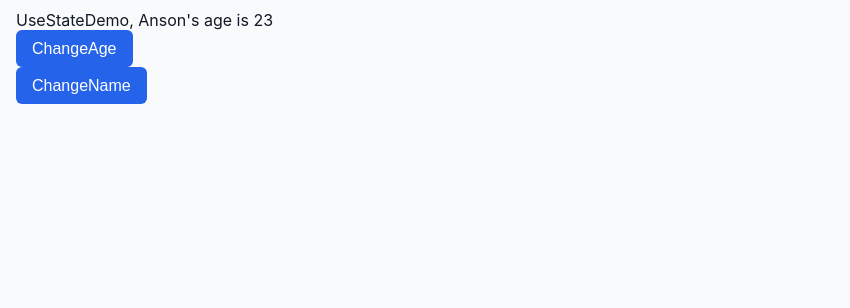
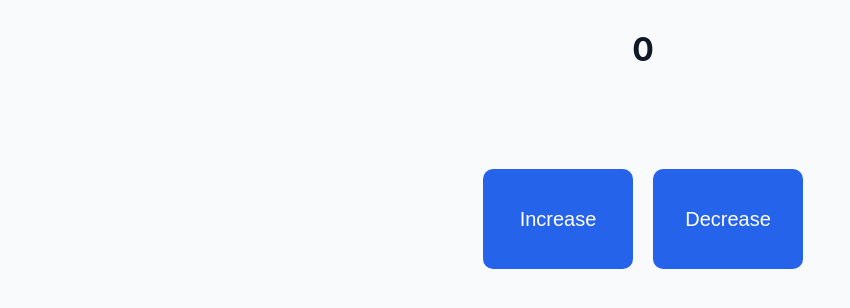
Before and after one commit to ansonRodrigues/react-practice, a React (Vite) app: page / in a window 1280 px wide. Shown: the top 308 px of the page, without its empty margins (0-850 px from the left). Built offline with nearby package versions, Linux system fonts and the light colour scheme.

Commit message:
Created a Counter Component

```diff
--- a/src/App.jsx
+++ b/src/App.jsx
@@ -4,6 +4,7 @@ import Navbar from "./components/Navbar";
 import topShoes from "./data/topshoes";
 import ButtonTest from "./components/ButtonTest";
 import UseStateDemo from "./hooks/UseStateDemo";
+import Counter from "./hooks/Counter";
 
 const App = () => {
   return (
@@ -23,7 +24,8 @@ const App = () => {
         })}
       </div>*/}
       {/*<ButtonTest />*/}
-      <UseStateDemo />
+      {/*<UseStateDemo />*/}
+      <Counter />
     </>
   );
 };
--- /dev/null
+++ b/src/hooks/Counter.jsx
@@ -0,0 +1,27 @@
+import React, { useState } from "react";
+
+const Counter = () => {
+  const [count, setCount] = useState(0);
+
+  const inc = () => {
+    setCount(count + 1);
+  };
+
+  return (
+    <div>
+      <h1 className="count">{count}</h1>
+      <div className="contain">
+        <button className="inc" onClick={inc}>Increase</button>
+        <button className="dec"
+          onClick={() => {
+            setCount(count - 1);
+          }}
+        >
+          Decrease
+        </button>
+      </div>
+    </div>
+  );
+};
+
+export default Counter;
--- a/src/index.css
+++ b/src/index.css
@@ -199,3 +199,32 @@ button:hover {
 .btnTest {
   padding: 10px;
 }
+
+.count{
+  text-align: center;
+  padding-top: 20px;
+
+}
+
+.contain{
+  display: flex;
+  justify-content: center;
+  gap: 20px;
+  padding-top: 100px;
+}
+
+.inc{
+  text-align: center;
+  height: 100px;
+  width: 150px;
+  font-size: 20px;
+  border-radius: 10px;
+}
+.dec{
+  text-align: center;
+  height: 100px;
+  width: 150px;
+  font-size: 20px;
+  border-radius: 10px;
+
+}
```
